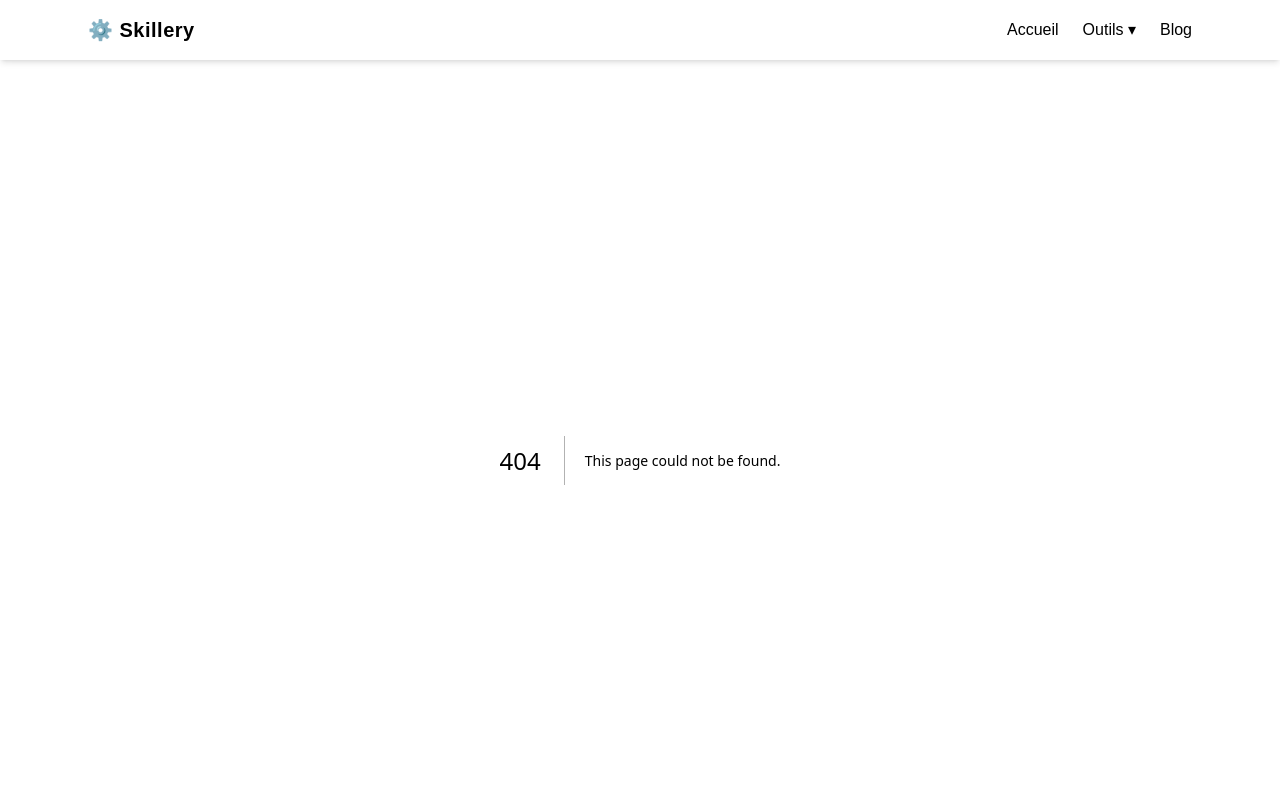
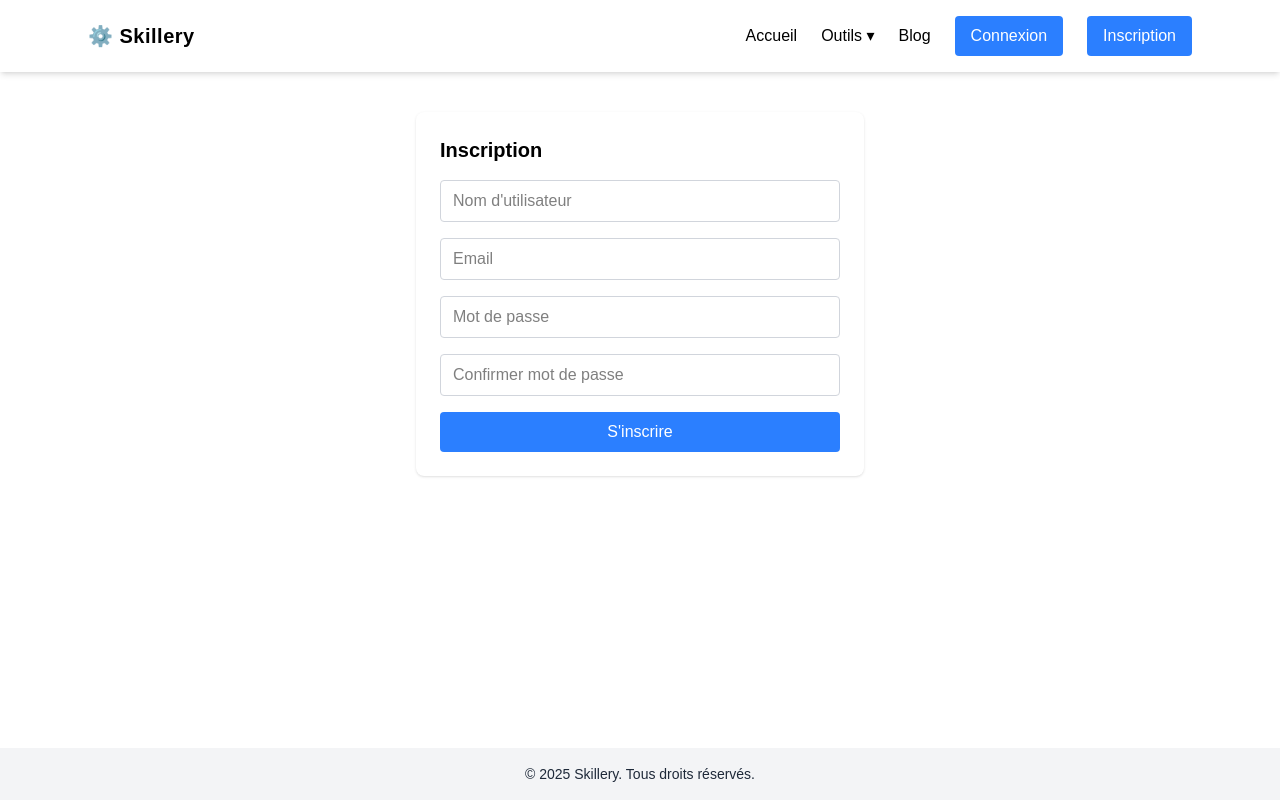
Before and after one commit to Citydayz/skillery, a Next.js app: page /register in a window 1280 px wide. Before the commit this address had no page. Shown: the top 800 px of the page. Built offline with nearby package versions, Linux system fonts and the light colour scheme.

Commit message:
Création des pages connexions et register

```diff
--- a/package.json
+++ b/package.json
@@ -13,6 +13,7 @@
     "@dnd-kit/sortable": "^10.0.0",
     "@react-three/drei": "^10.0.6",
     "@react-three/fiber": "^9.1.2",
+    "axios": "^1.9.0",
     "chroma-js": "^3.1.2",
     "jszip": "^3.10.1",
     "lucide-react": "^0.503.0",
--- /dev/null
+++ b/src/app/(auth)/login/page.tsx
@@ -0,0 +1,53 @@
+// Login page
+"use client";
+
+import { useState } from "react";
+import { useRouter } from "next/navigation";
+import axios from "axios";
+import { Button } from "../../../components/ui/Button";
+import { Input } from "../../../components/ui/Input";
+import toast from "react-hot-toast";
+
+export default function LoginPage() {
+  const router = useRouter();
+  const [credentials, setCredentials] = useState({ email: "", password: "" });
+
+  const handleChange = (e: React.ChangeEvent<HTMLInputElement>) =>
+    setCredentials({ ...credentials, [e.target.name]: e.target.value });
+
+  const handleSubmit = async (e: React.FormEvent) => {
+    e.preventDefault();
+    try {
+      await axios.post("/api/login", credentials);
+      toast.success("Connexion réussie !");
+      router.push("/");
+    } catch (error: any) {
+      toast.error(error.response?.data.message || "Erreur de connexion.");
+    }
+  };
+
+  return (
+    <div className="max-w-md mx-auto my-10 p-6 shadow rounded-lg bg-white">
+      <h1 className="text-xl font-bold mb-4">Connexion</h1>
+      <form className="space-y-4" onSubmit={handleSubmit}>
+        <Input
+          name="email"
+          type="email"
+          placeholder="Email"
+          required
+          onChange={handleChange}
+        />
+        <Input
+          name="password"
+          type="password"
+          placeholder="Mot de passe"
+          required
+          onChange={handleChange}
+        />
+        <Button type="submit" className="w-full">
+          Se connecter
+        </Button>
+      </form>
+    </div>
+  );
+}
--- /dev/null
+++ b/src/app/(auth)/register/page.tsx
@@ -0,0 +1,76 @@
+"use client";
+
+import { useState } from "react";
+import { useRouter } from "next/navigation";
+import axios from "axios";
+import { Button } from "../../../components/ui/Button";
+import { Input } from "../../../components/ui/Input";
+import toast from "react-hot-toast";
+
+export default function RegisterPage() {
+  const router = useRouter();
+  const [form, setForm] = useState({
+    username: "",
+    email: "",
+    password: "",
+    confirmPassword: "",
+  });
+
+  const handleChange = (e: React.ChangeEvent<HTMLInputElement>) =>
+    setForm({ ...form, [e.target.name]: e.target.value });
+
+  const handleSubmit = async (e: React.FormEvent) => {
+    e.preventDefault();
+
+    if (form.password !== form.confirmPassword) {
+      toast.error("Les mots de passe ne correspondent pas.");
+      return;
+    }
+
+    try {
+      await axios.post("/api/register", form);
+      toast.success("Inscription réussie !");
+      router.push("/login");
+    } catch (error: any) {
+      toast.error(error.response?.data.message || "Erreur d'inscription.");
+    }
+  };
+
+  return (
+    <div className="max-w-md mx-auto my-10 p-6 shadow rounded-lg bg-white">
+      <h1 className="text-xl font-bold mb-4">Inscription</h1>
+      <form className="space-y-4" onSubmit={handleSubmit}>
+        <Input
+          name="username"
+          placeholder="Nom d'utilisateur"
+          required
+          onChange={handleChange}
+        />
+        <Input
+          name="email"
+          type="email"
+          placeholder="Email"
+          required
+          onChange={handleChange}
+        />
+        <Input
+          name="password"
+          type="password"
+          placeholder="Mot de passe"
+          required
+          onChange={handleChange}
+        />
+        <Input
+          name="confirmPassword"
+          type="password"
+          placeholder="Confirmer mot de passe"
+          required
+          onChange={handleChange}
+        />
+        <Button type="submit" className="w-full">
+          S'inscrire
+        </Button>
+      </form>
+    </div>
+  );
+}
--- a/src/components/layout/Header.tsx
+++ b/src/components/layout/Header.tsx
@@ -2,6 +2,7 @@
 
 import { useEffect, useState } from "react";
 import Link from "next/link";
+import { Button } from "@/components/ui/Button"; // Si tu n'as pas le Button, utilise un simple <button>
 
 type Tool = {
   slug: string;
@@ -23,9 +24,11 @@ export default function Header() {
       <div className="max-w-6xl mx-auto flex items-center justify-between px-6 py-4">
         <h1 className="text-xl font-bold tracking-wide">⚙️ Skillery</h1>
         <nav className="space-x-6 flex items-center relative">
-          <Link href="/" className="hover:text-[#00ADB5]">Accueil</Link>
+          <Link href="/" className="hover:text-[#00ADB5]">
+            Accueil
+          </Link>
 
-          {/* Dropdown menu au clic */}
+          {/* Dropdown menu */}
           <div className="relative">
             <button
               onClick={() => setOpen(!open)}
@@ -52,7 +55,17 @@ export default function Header() {
             )}
           </div>
 
-          <Link href="/blog" className="hover:text-[#00ADB5]">Blog</Link>
+          <Link href="/blog" className="hover:text-[#00ADB5]">
+            Blog
+          </Link>
+
+          {/* Liens de Connexion et Inscription */}
+          <Link href="/login">
+            <Button className="hover:text-[#00ADB5]">Connexion</Button>
+          </Link>
+          <Link href="/register">
+            <Button className="hover:text-[#00ADB5]">Inscription</Button>
+          </Link>
         </nav>
       </div>
     </header>
--- /dev/null
+++ b/src/components/ui/Button.tsx
@@ -0,0 +1,30 @@
+// src/components/ui/Button.tsx
+import React from "react";
+
+type ButtonProps = React.ButtonHTMLAttributes<HTMLButtonElement> & {
+  children: React.ReactNode;
+  variant?: "default" | "outline";
+  className?: string;
+};
+
+export const Button = ({
+  children,
+  variant = "default",
+  className = "",
+  ...props
+}: ButtonProps) => {
+  const baseClasses = "px-4 py-2 rounded cursor-pointer";
+  const variantClasses =
+    variant === "outline"
+      ? "border border-gray-300 bg-transparent text-gray-700"
+      : "bg-blue-500 text-white hover:bg-blue-600";
+
+  return (
+    <button
+      className={`${baseClasses} ${variantClasses} ${className}`}
+      {...props}
+    >
+      {children}
+    </button>
+  );
+};
--- /dev/null
+++ b/src/components/ui/Input.tsx
@@ -0,0 +1,13 @@
+// src/components/ui/Input.tsx
+import React from "react";
+
+type InputProps = React.InputHTMLAttributes<HTMLInputElement> & {
+  className?: string;
+};
+
+export const Input = ({ className = "", ...props }: InputProps) => {
+  const baseClasses =
+    "border border-gray-300 rounded px-3 py-2 w-full focus:outline-none focus:ring-2 focus:ring-blue-400";
+
+  return <input className={`${baseClasses} ${className}`} {...props} />;
+};
```
Also changed, not shown: 2 other files (tests, documents, lock files or other folders).
